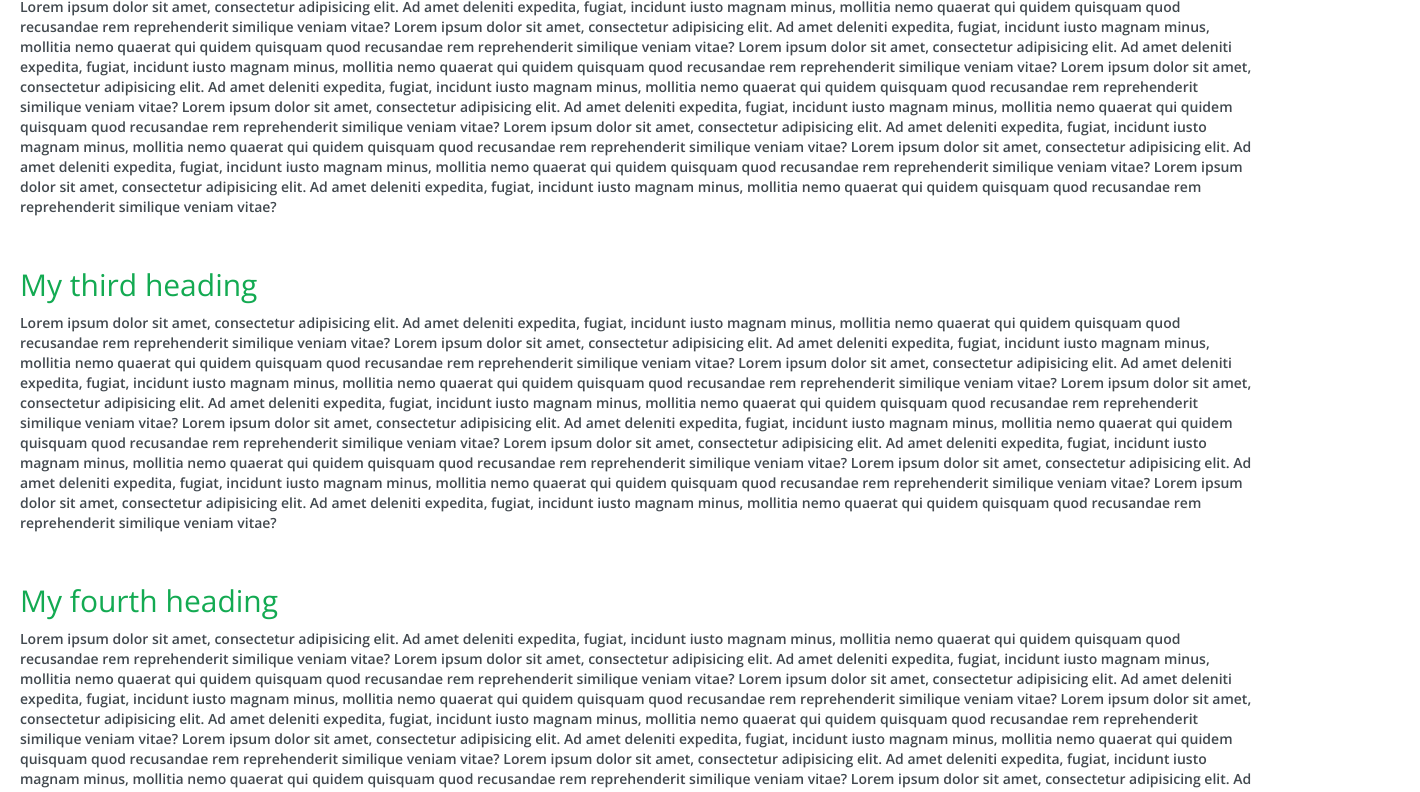
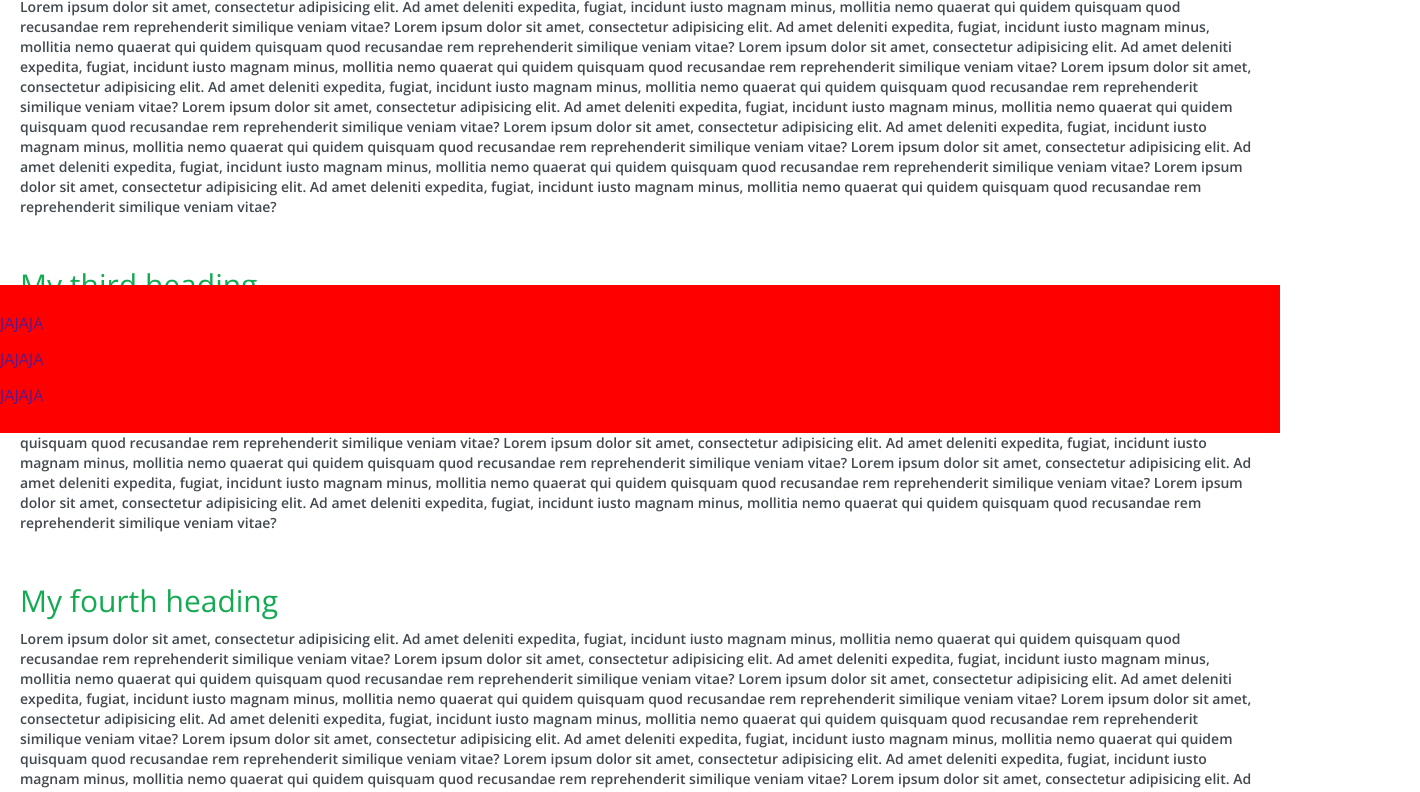
Before and after one commit to alexandersels/css-components, a website: page mongodb-desktop-nav/index.html in a window 1280 px wide. Shown: the part 515-1307 px from the top of the page, 1420 px wide, since content can reach past the window. Drawn offline with nearby package versions, Linux system fonts and the light colour scheme; files that its build step writes are made by us from their sources.

Commit message:
feature: Attempting to create mongodb like layout.

```diff
--- a/mongodb-desktop-nav/sass/_base.scss
+++ b/mongodb-desktop-nav/sass/_base.scss
@@ -97,8 +97,9 @@ body {
 }
 
 .navigation-dropdown {
-  position: absolute;
+  position: fixed;
   top: 100%;
+  left: 0;
   z-index: 100;
   width: 100%;
   display: block;
```
